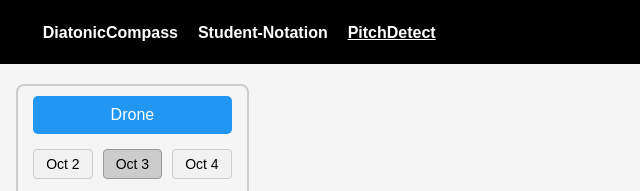
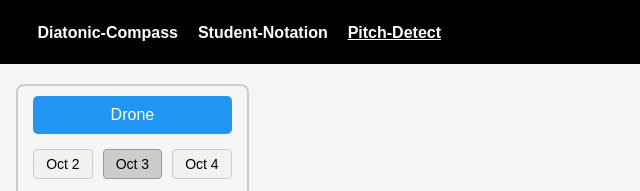
Before and after one commit to iambored456/Pitch-Detect, a plain HTML site: page index.html in a window 1280 px wide. Shown: the top 191 px of the page, 515-1155 px from the left. Drawn offline with Linux system fonts and the light colour scheme.

Commit message:
Update index.html

```diff
--- a/index.html
+++ b/index.html
@@ -2,12 +2,9 @@
 <html>
 <head>
   <title>Pitch Detector</title>
-  <!-- Link to the external CSS file -->
   <link rel="stylesheet" href="style.css">
 </head>
-
 <body>
-  <!-- Navigation Bar -->
   <nav>
     <div class="nav-container">
       <!-- Left-aligned brand (two lines) -->
@@ -18,9 +15,9 @@
 
       <!-- Centered links -->
       <ul>
-        <li><a href="https://iambored456.github.io/DiatonicCompass/">DiatonicCompass</a></li>
+        <li><a href="https://iambored456.github.io/DiatonicCompass/">Diatonic-Compass</a></li>
         <li><a href="https://iambored456.github.io/Student-Notation/">Student-Notation</a></li>
-        <li><a href="https://iambored456.github.io/PitchDetect/" class="active">PitchDetect</a></li>
+        <li><a href="https://iambored456.github.io/PitchDetect/" class="active">Pitch-Detect</a></li>
       </ul>
 
       <!-- Right column is empty for now (can be used for future items) -->
```
